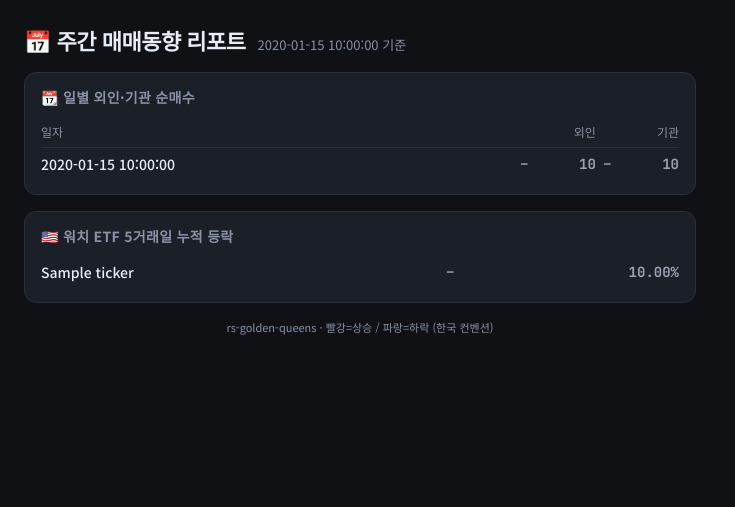
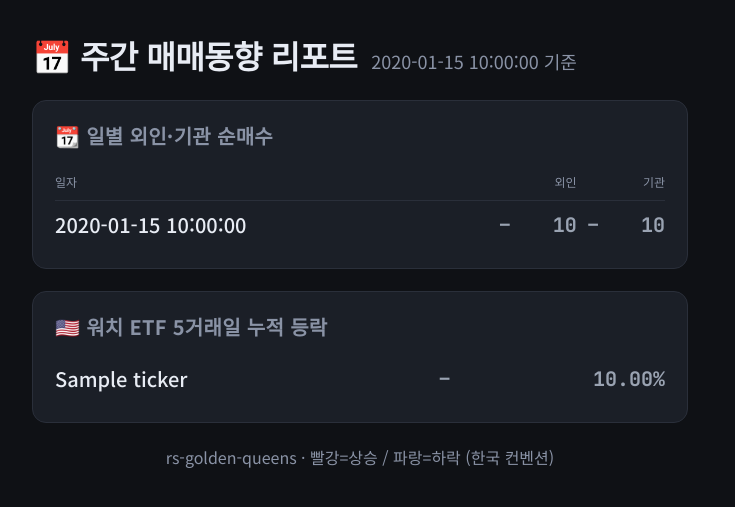
Before and after one commit to itda-skills/rs-golden-queens, a Python web app: template market_flow/render/templates/weekly.html.j2 in a window 1280 px wide. Shown: the top 507 px of the page, without its empty margins (0-735 px from the left). Run offline with Jinja, Linux system fonts and the light colour scheme; the template is opened without the code that fills it: most values are stand-ins (such as "Sample title", 1, 10 or a date in 2020).

Commit message:
style(render): 이미지 폰트/패딩 1.5배 확대 (가독성)
문제: 텔레그램 이미지의 글자가 작아 모바일에서 가독성 떨어짐.

변경:
- _base.html.j2 모든 font-size 1.5배 (h1 22→32, h2 14→20, table 14→20 등)
- section padding 14×16 → 20×22, body padding 24 → 32
- arrow 컬럼 폭 24 → 34
- 카드 간 간격 16 → 22

viewport width는 720 유지 (텔레그램 표시 비율 안정). height 여유 확장:
- daily-kr 1600 → 2400
- daily-us 2400 → 3600
- weekly 2000 → 3000
(자동 trim 으로 실제 출력은 콘텐츠 높이 + 24px 만 캡처)

```diff
--- a/market_flow/daily_kr.py
+++ b/market_flow/daily_kr.py
@@ -51,7 +51,7 @@ def main(argv: Optional[list[str]] = None, now: Optional[datetime] = None) -> No
         from market_flow.render.renderer import html_to_png
 
         html = render_kr_daily_html(data)
-        png = html_to_png(html, width=720, height=1600)
+        png = html_to_png(html, width=720, height=2400)
         caption = f"📊 *{kr_weekday(bizdate)} 마감 매매동향*{sources}"
         resp = send_photo(png, caption=caption)
     else:
--- a/market_flow/daily_us.py
+++ b/market_flow/daily_us.py
@@ -83,7 +83,7 @@ def main(argv: Optional[list[str]] = None, now: Optional[datetime] = None) -> No
         from market_flow.render.renderer import html_to_png
 
         html = render_us_daily_html(data)
-        png = html_to_png(html, width=720, height=2400)
+        png = html_to_png(html, width=720, height=3600)
         caption = f"🇺🇸 *{now.strftime('%-m/%-d')} 미국장 마감*{sources}"
         resp = send_photo(png, caption=caption)
     else:
--- a/market_flow/render/templates/_base.html.j2
+++ b/market_flow/render/templates/_base.html.j2
@@ -24,50 +24,50 @@
     font-family: 'Noto Sans KR', sans-serif;
     background: var(--bg);
     color: var(--text);
-    padding: 24px;
+    padding: 32px;
     width: 720px;
   }
-  body > * + * { margin-top: 16px; }
+  body > * + * { margin-top: 22px; }
   header {
     display: flex;
     align-items: baseline;
-    gap: 12px;
-    margin-bottom: 4px;
+    gap: 14px;
+    margin-bottom: 6px;
   }
   h1 {
-    font-size: 22px;
+    font-size: 32px;
     font-weight: 700;
     letter-spacing: -0.5px;
   }
   .unit {
     color: var(--muted);
-    font-size: 13px;
+    font-size: 18px;
   }
   section {
     background: var(--card);
     border: 1px solid var(--line);
-    border-radius: 12px;
-    padding: 14px 16px;
+    border-radius: 14px;
+    padding: 20px 22px;
   }
   section h2 {
-    font-size: 14px;
+    font-size: 20px;
     font-weight: 700;
     color: var(--muted);
-    margin-bottom: 10px;
+    margin-bottom: 14px;
     letter-spacing: 0.3px;
     display: flex;
     align-items: center;
-    gap: 6px;
+    gap: 8px;
   }
   table {
     width: 100%;
     border-collapse: collapse;
     font-family: 'JetBrains Mono', monospace;
-    font-size: 14px;
+    font-size: 20px;
     font-weight: 500;
   }
   td {
-    padding: 6px 0;
+    padding: 9px 0;
     border-bottom: 1px solid var(--line);
   }
   tr:last-child td { border-bottom: none; }
@@ -78,13 +78,13 @@
   td.sub {
     font-family: 'Noto Sans KR', sans-serif;
     color: var(--muted);
-    font-size: 12px;
+    font-size: 17px;
   }
   td.arrow {
     text-align: center;
-    font-size: 15px;
+    font-size: 22px;
     letter-spacing: 1px;
-    width: 24px;
+    width: 34px;
   }
   td.value {
     text-align: right;
@@ -103,13 +103,13 @@
   .grid-2 {
     display: grid;
     grid-template-columns: 1fr 1fr;
-    gap: 12px;
+    gap: 16px;
   }
   .badge {
     display: inline-block;
-    padding: 2px 8px;
-    border-radius: 6px;
-    font-size: 12px;
+    padding: 3px 12px;
+    border-radius: 8px;
+    font-size: 17px;
     font-weight: 700;
   }
   .badge.up   { background: rgba(239, 83, 80, 0.18); color: var(--up); }
@@ -118,7 +118,7 @@
   footer {
     text-align: center;
     color: var(--muted);
-    font-size: 11px;
+    font-size: 16px;
   }
 </style>
 </head>
--- a/market_flow/weekly.py
+++ b/market_flow/weekly.py
@@ -72,7 +72,7 @@ def main(argv: Optional[list[str]] = None, now: Optional[datetime] = None) -> No
         from market_flow.render.renderer import html_to_png
 
         html = render_weekly_html(kospi_daily, watch_5d)
-        png = html_to_png(html, width=720, height=2000)
+        png = html_to_png(html, width=720, height=3000)
         caption = f"📅 *주간 매매동향 리포트* ({datetime.now().strftime('%-m/%-d')} 기준){sources}"
         resp = send_photo(png, caption=caption)
     else:
```
